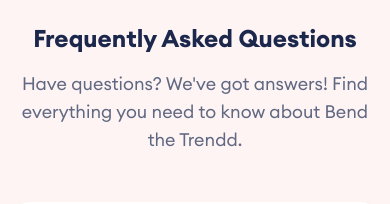
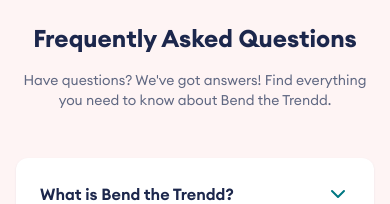
Before and after one commit to Fredasante/bend-the-trendd-ecommerce, a Next.js app: page /faq in a window 390 px wide. Shown: the part 251-455 px from the top of the page. Built offline with nearby package versions, Linux system fonts and the light colour scheme; no server answers.

Commit message:
UI refactoring

```diff
--- a/src/app/(site)/(pages)/faq/page.tsx
+++ b/src/app/(site)/(pages)/faq/page.tsx
@@ -69,7 +69,7 @@
             <h1 className="font-bold text-2xl md:text-4xl text-dark mb-4">
               Frequently Asked Questions
             </h1>
-            <p className="text-lg text-gray-600 max-w-2xl mx-auto">
+            <p className="text-sm md:text-lg text-gray-600 max-w-2xl mx-auto">
               Have questions? We&apos;ve got answers! Find everything you need
               to know about Bend the Trendd.
             </p>
--- a/src/components/Home/Hero/Testimonials.tsx
+++ b/src/components/Home/Hero/Testimonials.tsx
@@ -75,7 +75,7 @@
           <h2 className="text-2xl md:text-3xl lg:text-4xl font-bold text-gray-900 mb-3">
             What Our Customers Say
           </h2>
-          <p className="text-lg text-gray-600 max-w-2xl mx-auto">
+          <p className="text-base md:text-lg text-gray-600 max-w-2xl mx-auto">
             Don&apos;t just take our word for it - hear from our happy customers
           </p>
         </div>
```
